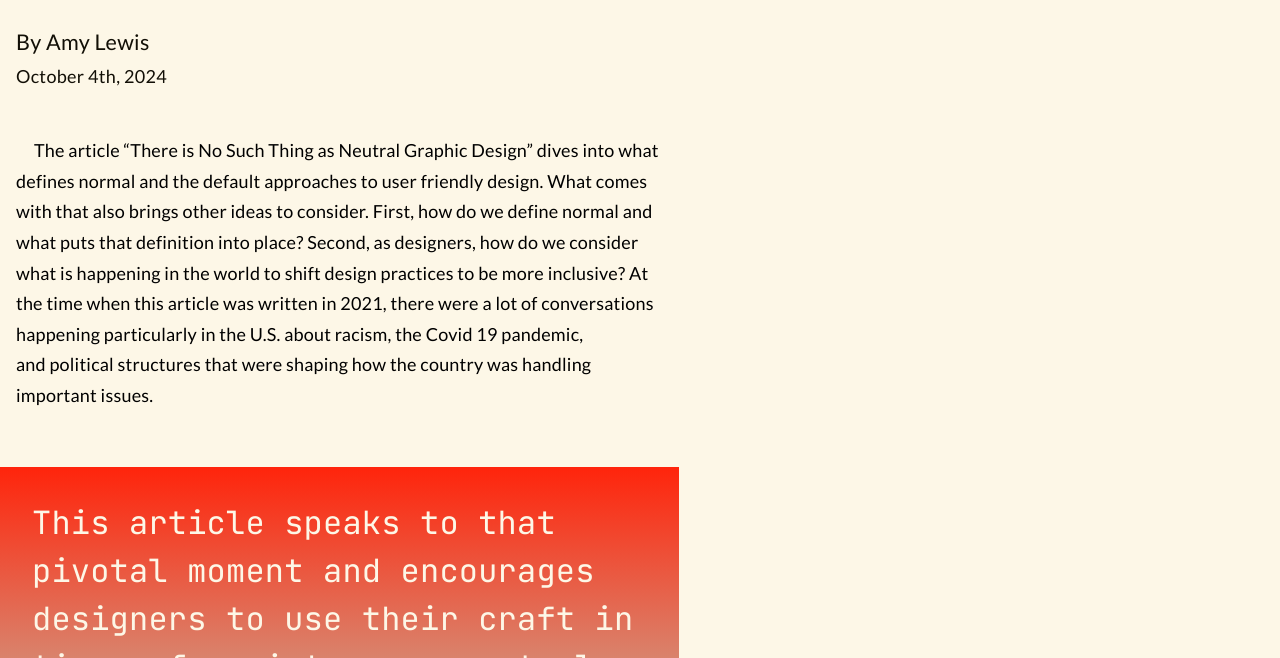
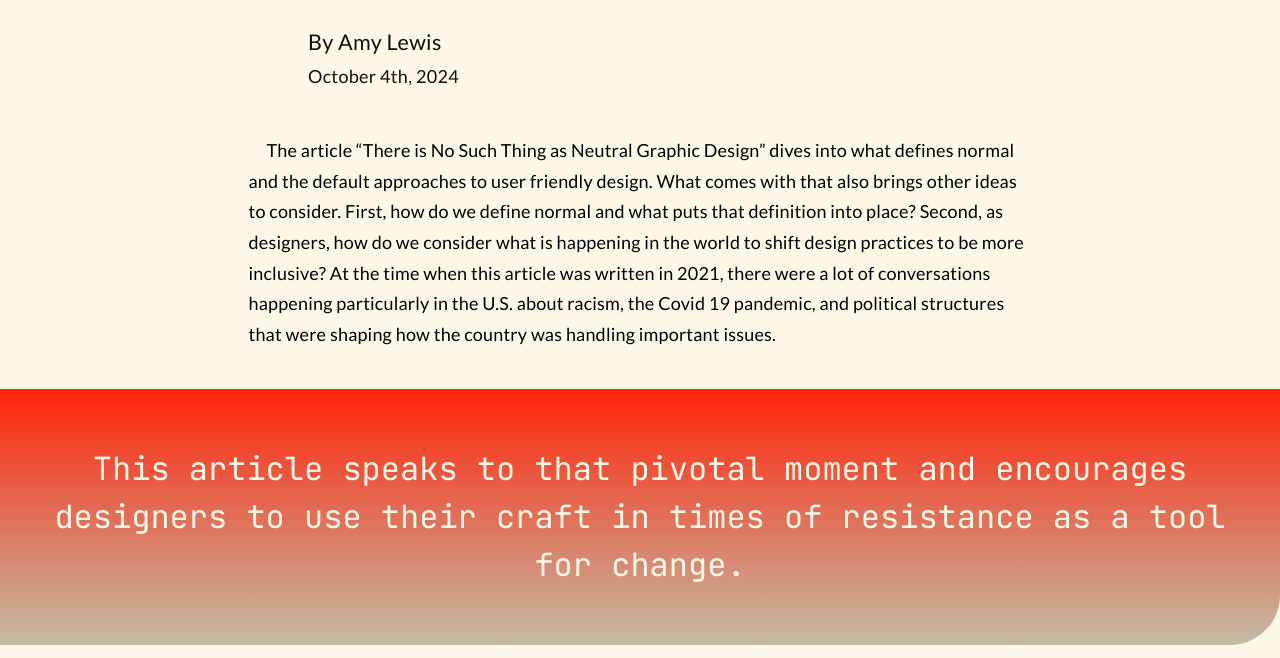
Before and after one commit to AmyLew15/Manuscript-2.0, a plain HTML site: page colophon.html in a window 1280 px wide. Shown: the part 273-931 px from the top of the page. Drawn offline with Linux system fonts and the light colour scheme.

Commit message:
As much media queries as I could

```diff
--- a/assets/common.css
+++ b/assets/common.css
@@ -23,9 +23,23 @@
 }
 
     /* Mobile Styles */
+    *, *::before, *::after {
+    box-sizing: border-box;
+    margin: 0;
+    padding: 0;
+    }
+
     body{
         background-color: var(--light-beige);
         margin: 0;
+        padding: 0;
+        width: 100%;
+        overflow-x: hidden;
+    }
+
+    header{
+        background-color: var(--black);
+        padding-bottom: 16px;
     }
 
     h1{
@@ -59,11 +73,6 @@
     .selected{
         color: var(--red);
         text-decoration: underline 1px;
-    }
-
-    header{
-        background-color: var(--black);
-        padding-bottom: 16px;
     }
 
     h2{
@@ -118,7 +127,12 @@
         padding-bottom: 36px;
     }
 
-    article {
+    main{
+        width: 100%;
+        overflow-x: hidden;
+    }
+
+    p{
         font-family: var(--font-2);
         font-size: var(--size-1);
         font-weight: 400;
@@ -127,18 +141,36 @@
         text-indent: 18px;
         text-align: left;
         text-wrap: pretty;
-        max-width: 65ch;
         display: flex;
         flex-direction: column;
+        position: relative;
         gap: 16px;
-    }
-
-    p{
         margin: 16px;
     }
 
     p:last-of-type{
         margin-bottom: 40px;
+    }
+
+    .background{
+        position: relative;
+        width: 100vw;
+        margin-left: 0;
+        margin-right: 0;
+        display: flex;
+        justify-content: center;
+    }
+
+    .background::before{
+        content: '';
+        position: absolute;
+        top: 0;
+        left: 0;
+        width: 100vw;
+        height: 100%;
+        background-image: linear-gradient(var(--light-red), var(--dark-beige));
+        border-radius: 0px 0px 50px 0px;
+        z-index: -1;
     }
 
     blockquote{
@@ -147,14 +179,18 @@
         font-weight: 400;
         line-height: calc(var(--size-3)*1.5);
         color: var(--light-beige);
-        background-image: linear-gradient(var(--light-red), var(--dark-beige));
-        border-radius: 0px 0px 50px 0px;
         text-indent: 0;
         text-align: left;
         text-wrap: pretty;
+        position: relative;
         padding: 32px;
+        max-width: 65ch;
         margin-top: 24px;
         margin-bottom: 24px;
+        margin-left: auto;
+        margin-right: auto;
+        box-sizing: border-box;
+        z-index: 1;
     }
 
     section{
@@ -168,9 +204,9 @@
         text-indent: 18px;
         text-align: left;
         text-wrap: pretty;
+        width: 100%;
         max-width: 65ch;
         display: flex;
-        flex-direction: column;
         padding-bottom: 32px;
     }
 
@@ -188,6 +224,10 @@
     /* Media Queries */
 
     @media (min-width: 500px){
+
+        h1{
+            text-align: center;
+        }
 
         nav{
             font-size: calc(var(--size-2)*1.2);
@@ -210,4 +250,68 @@
 
     @media(min-width: 678px){
 
+        p{
+            max-width: 65ch;
+            margin: 16px;
+            margin-left: 40px;
+            align-items: center;
+        }
+
+        .background::before{
+            width: 100vw;
+            left: 0;
+            top: 0;
+            height:100%;
+        }
+
+        blockquote{
+            text-align: center;
+            padding: 32px 20px;
+        }
+
+        section{
+            margin: 0;
+            max-width: 65ch;
+            align-items: center;
+        }
     }
+
+    @media(min-width: 750px){
+
+        p{
+            max-width: 75ch;
+            margin: 16px;
+            margin-left: 40px;
+            align-items: center;
+        }
+    }
+
+    @media(min-width: 850px){
+
+        hgroup{
+            max-width: 75ch;
+            margin: 16px 0;
+            margin-left: auto;
+            margin-right: auto;
+            text-align: left;
+        }
+
+        p{
+                max-width: 75ch;
+                margin: 16px 0;
+                padding-bottom: 24px;
+                margin-left: auto;
+                margin-right: auto;
+                text-align: left;
+            }
+
+        section{
+            display: flex;
+            flex-direction: column;
+            align-items: center;
+            padding: 32px;
+            width: 100%;
+            margin: 0 auto;
+            max-width: 75ch;
+            }
+        }
--- a/colophon.html
+++ b/colophon.html
@@ -30,16 +30,16 @@
                 <h3>By Amy Lewis</h3>
                 <h4><time>October 4th, 2024</time></h4>
             </hgroup>
-                <article class="centered-text">
+                <article>
                 <p>The article “There is No Such Thing as Neutral Graphic Design” dives into what defines normal and the default approaches to user friendly design. What comes with that also brings other ideas to consider. First, how do we define normal and what puts that definition into place? Second, as designers, how do we consider what is happening in the world to shift design practices to be more inclusive? At the time when this article was written in 2021, there were a lot of conversations happening particularly in the U.S. about racism, the Covid 19 pandemic, and political structures that were shaping how the country was handling important issues.</p>
-                <blockquote>This article speaks to that pivotal moment and encourages designers to use their craft in times of resistance as a tool for change.</blockquote>
+                <div class="background"><blockquote>This article speaks to that pivotal moment and encourages designers to use their craft in times of resistance as a tool for change.</blockquote></div>
                 <p>The authors of this article provided thought provoking examples of when designers, writers, and other creatives of the past took matters into their own hands to shape how we approach design today. In interaction design specifically, this idea rings true to how designers develop the digital spaces where so much discourse about the world occurs.</p>
-                <blockquote>Designers hold a responsibility to create spaces that can be a vessel for the good, the bad, and the ugly that allow for societal course correction when it is needed most.</blockquote>
+                <div class="background"><blockquote>Designers hold a responsibility to create spaces that can be a vessel for the good, the bad, and the ugly that allow for societal course correction when it is needed most.</blockquote></div>
                 <p>As a designer myself and growing up in tandem with digital spaces, I am encouraged but also believe it is necessary to look at current events to inform my own work. I think this article articulated very well the perspective of how as a designer, what I bring to the table in my own biases, experiences, and preferences matters. I believe design is truly a collaborative profession and that the best design comes from the voices, ideas, and structures that break the status quo.</p>
                 </article>
 
-                <section class="centered-text">
                 <h5>About this Site</h5>
+                <section>
                 <p>I created this site as part of my studies at Parsons School of Design in NYC. This was my first time attempting html and css coding structures. The article I chose to share on this website was originally posted on AIGA' blog website: "Eye on Design" and it was my pleasure to share the article in part with my response to it for more folks to have the chance to read it. Many thanks to my professors and MPS cohort for all the encouragement this fall. </p>
                 </section>
         <!--End-->
```
Also changed, not shown: index.html (+4 -4 lines).
